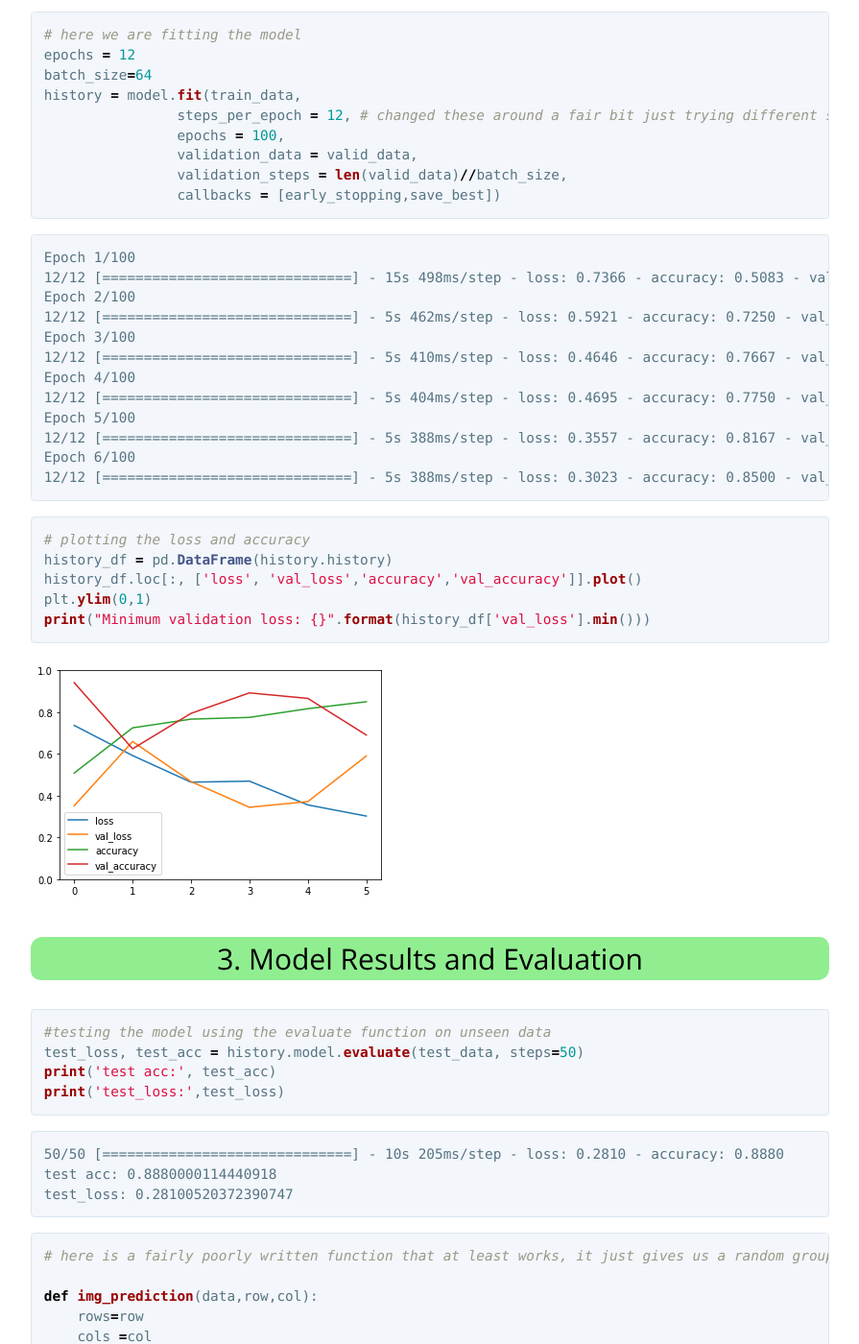
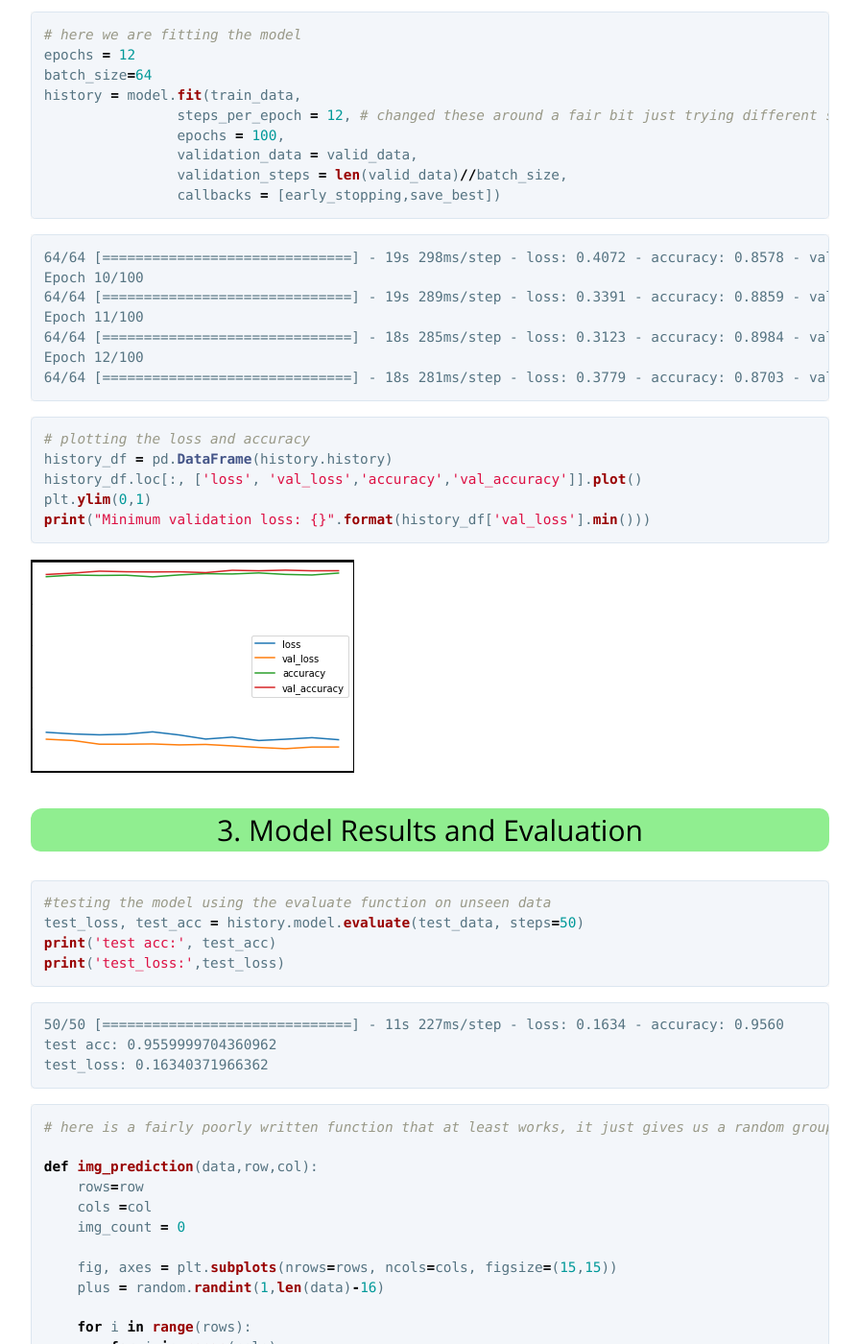
Before and after one commit to pauLiou/pauLiou.github.io, a Jekyll site: the page built from project_image_classifier.md, in a window 1280 px wide and 1400 px high, scrolled down 5350 px. Shown: the whole window at 96% size, without its empty margins (192-1087 px from the left). Built offline with Jekyll 4.4.1, drawn with Linux system fonts in a browser that asks for light colours; our own code applies the rules of GitHub Pages for plain Markdown files.

Commit message:
changed the results for image classifier to be correct

````diff
--- a/project_image_classifier.md
+++ b/project_image_classifier.md
@@ -212,18 +212,13 @@ history = model.fit(train_data,
 
 
 
-    Epoch 1/100
-    12/12 [==============================] - 15s 498ms/step - loss: 0.7366 - accuracy: 0.5083 - val_loss: 0.3516 - val_accuracy: 0.9415
-    Epoch 2/100
-    12/12 [==============================] - 5s 462ms/step - loss: 0.5921 - accuracy: 0.7250 - val_loss: 0.6594 - val_accuracy: 0.6245
-    Epoch 3/100
-    12/12 [==============================] - 5s 410ms/step - loss: 0.4646 - accuracy: 0.7667 - val_loss: 0.4675 - val_accuracy: 0.7943
-    Epoch 4/100
-    12/12 [==============================] - 5s 404ms/step - loss: 0.4695 - accuracy: 0.7750 - val_loss: 0.3443 - val_accuracy: 0.8925
-    Epoch 5/100
-    12/12 [==============================] - 5s 388ms/step - loss: 0.3557 - accuracy: 0.8167 - val_loss: 0.3717 - val_accuracy: 0.8660
-    Epoch 6/100
-    12/12 [==============================] - 5s 388ms/step - loss: 0.3023 - accuracy: 0.8500 - val_loss: 0.5903 - val_accuracy: 0.6906
+    64/64 [==============================] - 19s 298ms/step - loss: 0.4072 - accuracy: 0.8578 - val_loss: 3.5288 - val_accuracy: 0.8115
+    Epoch 10/100
+    64/64 [==============================] - 19s 289ms/step - loss: 0.3391 - accuracy: 0.8859 - val_loss: 0.1876 - val_accuracy: 0.9500
+    Epoch 11/100
+    64/64 [==============================] - 18s 285ms/step - loss: 0.3123 - accuracy: 0.8984 - val_loss: 0.2271 - val_accuracy: 0.9192
+    Epoch 12/100
+    64/64 [==============================] - 18s 281ms/step - loss: 0.3779 - accuracy: 0.8703 - val_loss: 0.1995 - val_accuracy: 0.9385
 
 ```py
 # plotting the loss and accuracy
@@ -235,7 +230,7 @@ print("Minimum validation loss: {}".format(history_df['val_loss'].min()))
 
 
 
-<img src="image_classifier_figures\vertopal_04cb403177b04b4cbbc6e5647ef19996/802f8dfc49cca02062cccbc2c444587938c9d674.png"/>
+<img src="image_classifier_figures\vertopal_04cb403177b04b4cbbc6e5647ef19996\figure5.png"/>
 
 
 <p style="background-color:#90EE90;color:black;font-size:30px;text-align:center;border-radius:12px 10px;border:2px;">3. Model Results and Evaluation </p>
@@ -248,9 +243,9 @@ print('test_loss:',test_loss)
 ```
 
 
-    50/50 [==============================] - 10s 205ms/step - loss: 0.2810 - accuracy: 0.8880
-    test acc: 0.8880000114440918
-    test_loss: 0.28100520372390747
+    50/50 [==============================] - 11s 227ms/step - loss: 0.1634 - accuracy: 0.9560
+    test acc: 0.9559999704360962
+    test_loss: 0.16340371966362
 
 
 ```py
````
Also changed, not shown: image_classifier_figures/vertopal_04cb403177b04b4cbbc6e5647ef19996/figure5.png (added), 1 other file.
